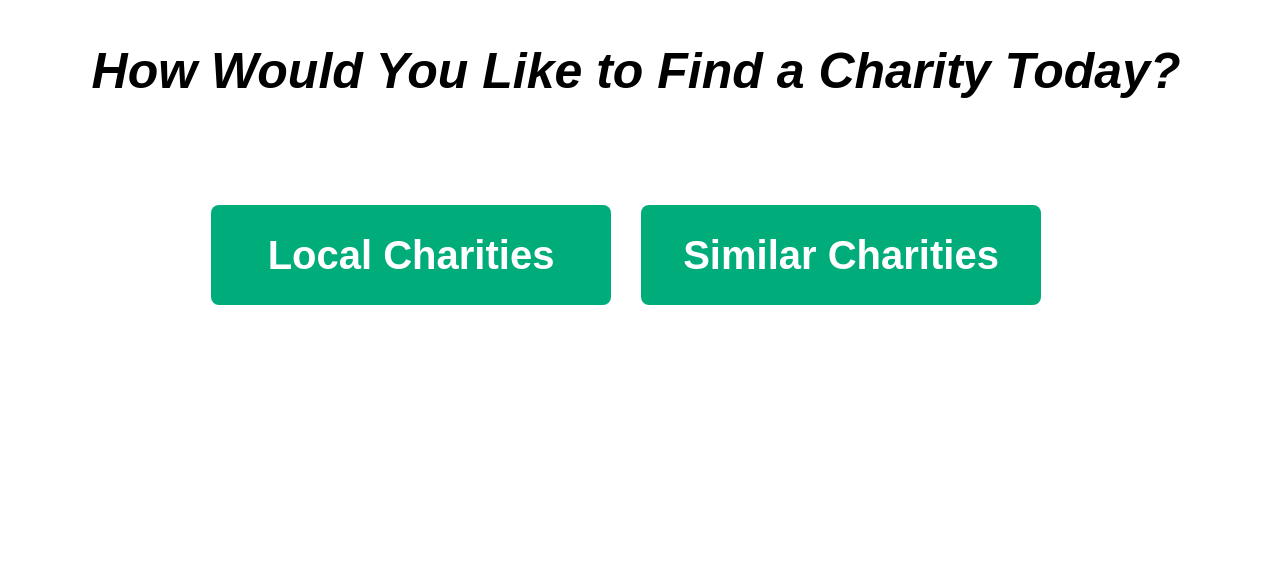
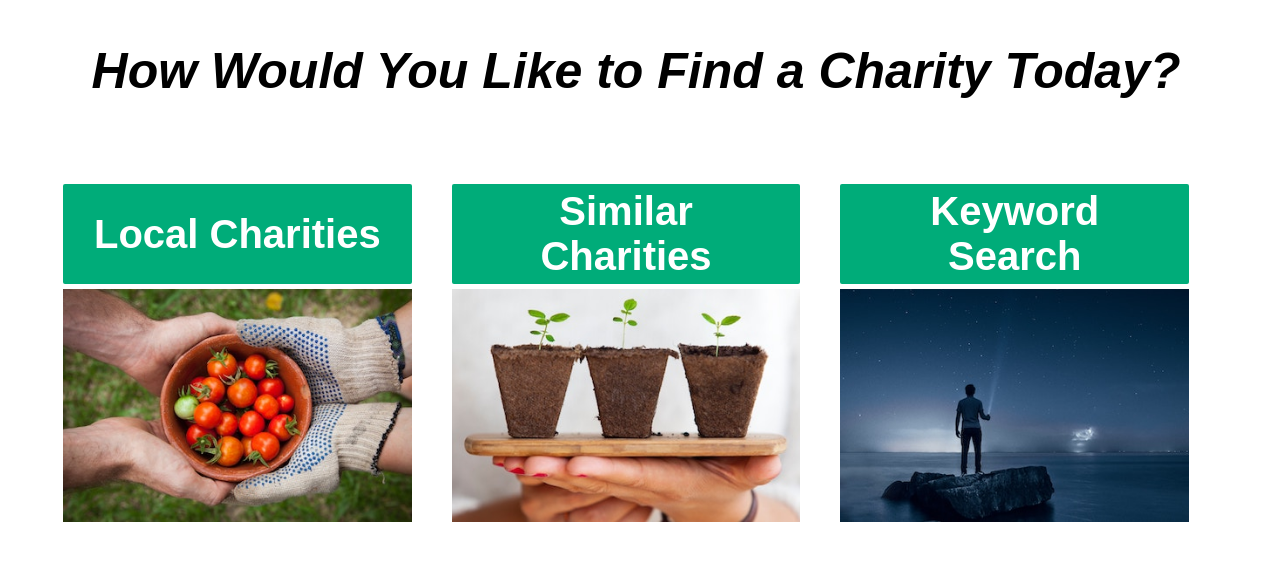
Before and after one commit to jackvessa/Charity_Recommender, a Flask app: page / in a window 1280 px wide. Shown: the part 186-765 px from the top of the page. Run offline with Flask 2, Linux system fonts and the light colour scheme; parts of the project's set-up code (start-up, migrations or seed data) failed here and were passed over.

Commit message:
updating files

```diff
--- a/application.py
+++ b/application.py
@@ -1117,5 +1117,5 @@ def charitySearch():
 
 
 if __name__ == '__main__':
-    application.run()
+    application.run(host='0.0.0.0', port=3333, debug=True)
     # host='0.0.0.0', port=3333, debug=True
--- a/static/localrec.css
+++ b/static/localrec.css
@@ -76,7 +76,7 @@ div {
   background-color: white;
   width: 97%;
   border: 0px solid blue;
-  height:250px;
+  height:450px;
   margin: 5px;
   margin-bottom: 20px;
   float: center;
@@ -88,6 +88,27 @@ div {
   top:50%;
   left:50%;
   display: flex;
+}
+
+.homebutton{
+  background-color: white;
+  /* width: 97%; */
+  border: 0px solid blue;
+  width: 31%;
+  padding: 0px;
+
+  /* height:250px; */
+  /* margin: 5px;
+  margin-bottom: 20px; */
+  /* float: center;
+  font-weight: bold;
+  text-align:center;
+  border-radius: 25px;
+  justify-content: center;
+  align-items: center;
+  top:50%;
+  left:50%;
+  display: flex; */
 }
 
 .again{
@@ -150,6 +171,10 @@ div {
   display: inline-block;
 }
 
+a.imageHome {
+  margin:0px;
+}
+
 a.buttonHome {
     -webkit-appearance: none;
     -moz-appearance: none;
@@ -158,8 +183,7 @@ a.buttonHome {
     -webkit-border-radius: 8px;
     display: table-cell;
     background-color: #00ac79;
-    border-radius: 8px;
-
+    border-radius: 2px;
     height: 100px;
     width: 400px;
     justify-content: center;
@@ -458,7 +482,7 @@ p4 {
   font-weight: normal;
   font-size: 18px;
   align-items: center;
-  margin:15px;
+  margin:0px;
 }
 
 p5 {
--- a/templates/home.html
+++ b/templates/home.html
@@ -2,7 +2,7 @@
 <html lang="en" dir="ltr">
   <head>
     <meta charset="utf-8">
-    <title>Charity Navigator Homepage</title>
+    <title>CharityRecommender.com</title>
 
     <div class = 'navBar'>
 
@@ -24,10 +24,26 @@
   <body>
 
     <div class = 'navBarHome'>
+      <div class = 'homebutton'>
+        <p4><a href="/localrec" class="buttonHome">Local Charities</a></p4>
+        <a href="/localrec" class="imageHome">
+          <img style='width:100%; height:66.7%;' src="https://github.com/jackvessa/Charity_Recommender/blob/master/IMG/local.jpg?raw=true" alt="local">
+        </a>
+      </div>
 
-      <p4><a href="/localrec" class="buttonHome">Local Charities</a></p4>
-      <p4><a href="/charitySimilarity" class="buttonHome">Similar Charities</a></p4>
+      <div class = 'homebutton'>
+        <p4><a href="/charitySimilarity" class="buttonHome">Similar Charities</a></p4>
+        <a href="/charitySimilarity" class="imageHome">
+          <img style='width:100%; height:66.7%;' src="https://github.com/jackvessa/Charity_Recommender/blob/master/IMG/similar.jpg?raw=true" alt="similar">
+        </a>
+      </div>
 
+      <div class = 'homebutton'>
+        <p4><a href="/charitySearch" class="buttonHome">Keyword Search</a></p4>
+        <a href="/charitySearch" class="imageHome">
+          <img style='width:100%; height:66.7%;' src="https://github.com/jackvessa/Charity_Recommender/blob/master/IMG/search.jpg?raw=true" alt="search">
+        </a>
+      </div>
 
     </div>
 
```
